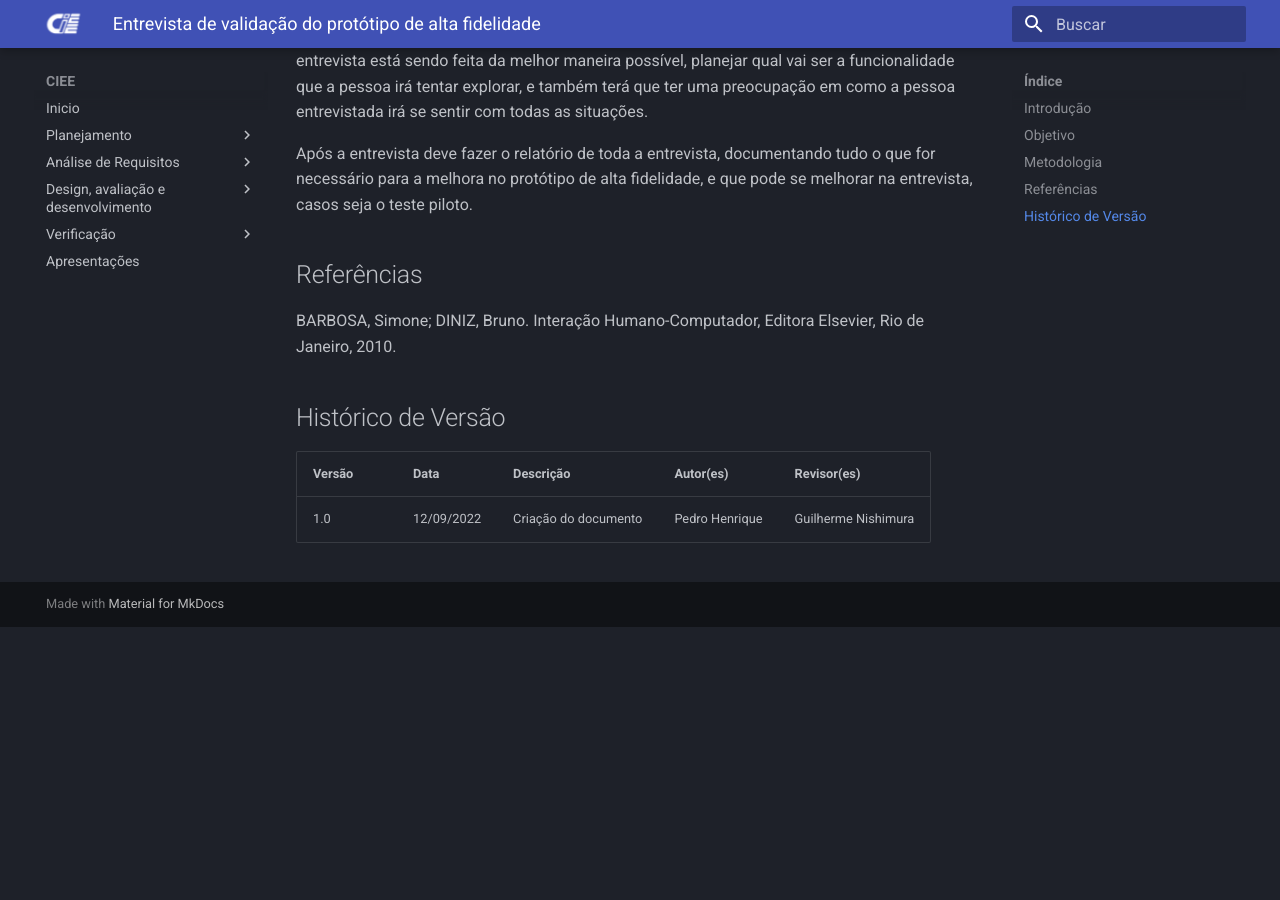
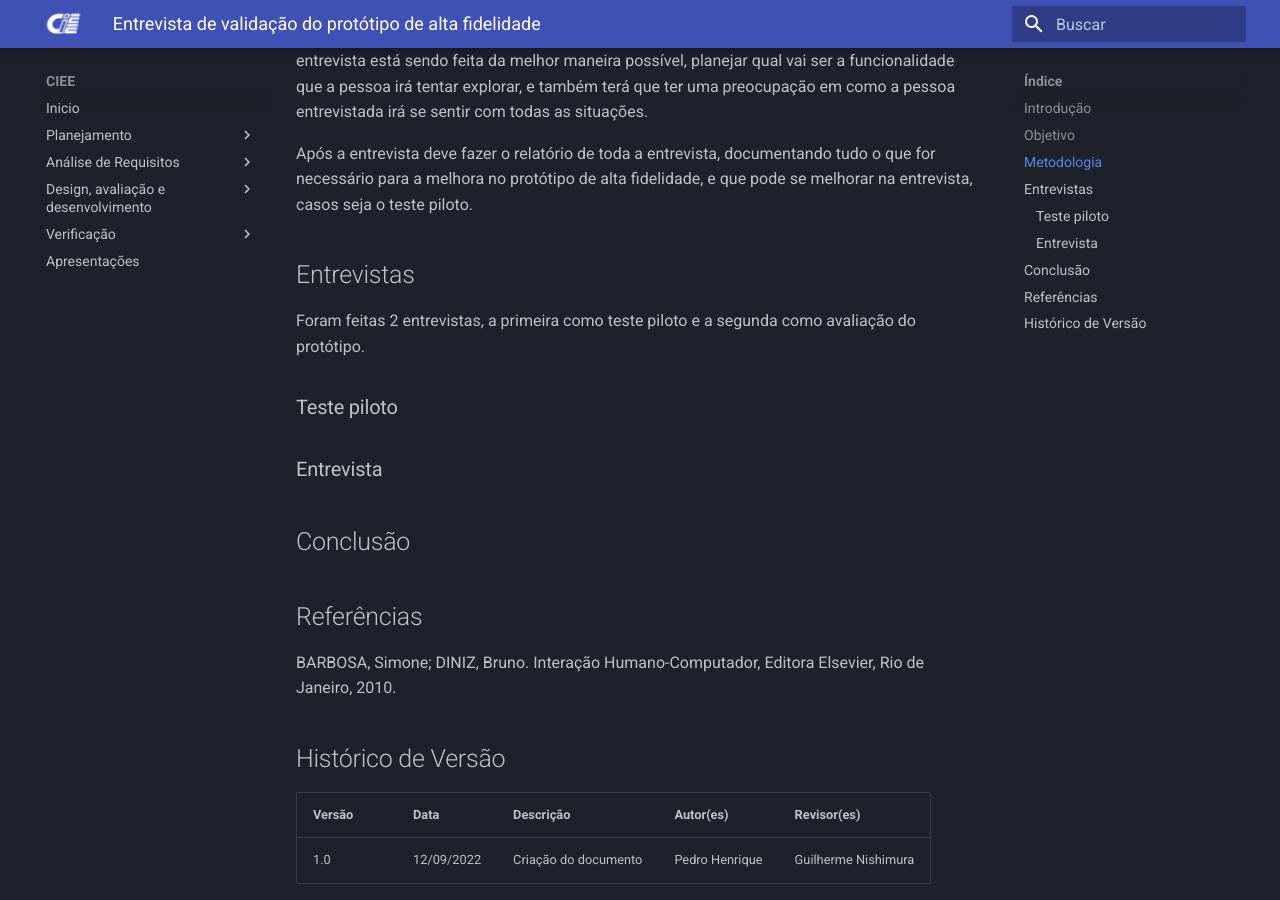
Before and after one commit to JoaoGElvas/2022.1-CIEE, an MkDocs documentation site: the page built from docs/design_avaliacao_desenvolvimento/nivel_3/entrevistas_prototipo_alta_fidelidade.md, in a window 1280 px wide and 900 px high, scrolled down 755 px. Built offline with MkDocs 1.6.1 and Material for MkDocs 9.7.7, drawn with Linux system fonts in a browser that asks for light colours; old or Windows-style settings are respelled for this version of MkDocs; before the commit the page ends 1382 px from its top, so only the background shows below that.

Commit message:
Update entrevistas_prototipo_alta_fidelidade.md

```diff
--- a/docs/design_avaliacao_desenvolvimento/nivel_3/entrevistas_prototipo_alta_fidelidade.md
+++ b/docs/design_avaliacao_desenvolvimento/nivel_3/entrevistas_prototipo_alta_fidelidade.md
@@ -13,6 +13,15 @@
 
   Após a entrevista deve fazer o relatório de toda a entrevista, documentando tudo o que for necessário para a melhora no protótipo de alta fidelidade, e que pode se melhorar na entrevista, casos seja o teste piloto.
 
+## Entrevistas
+  Foram feitas 2 entrevistas, a primeira como teste piloto e a segunda como avaliação do protótipo.
+
+### Teste piloto
+
+### Entrevista
+
+## Conclusão
+
 
 ## Referências
 BARBOSA, Simone; DINIZ, Bruno. Interação Humano-Computador, Editora Elsevier, Rio de Janeiro, 2010.
```
